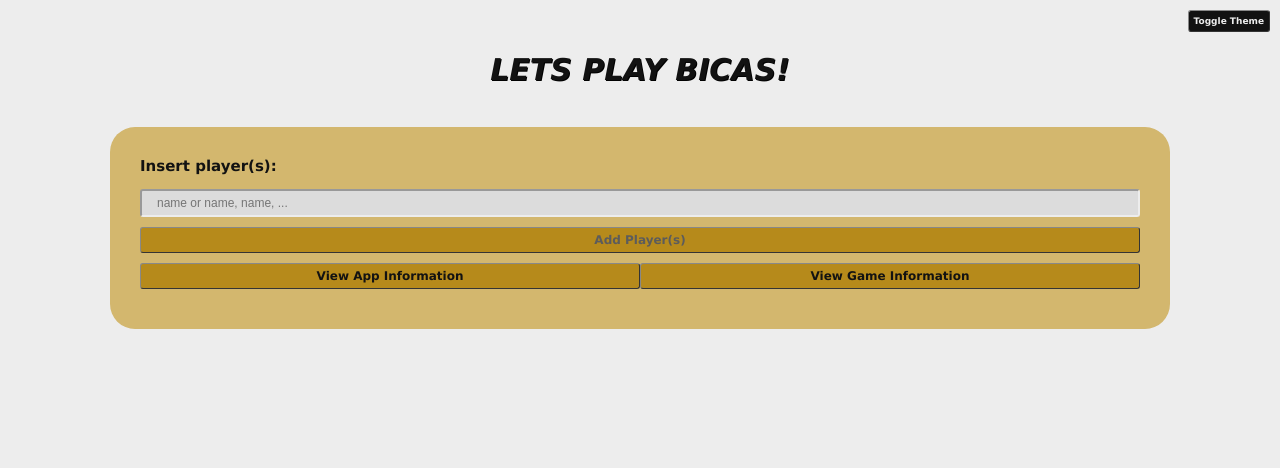
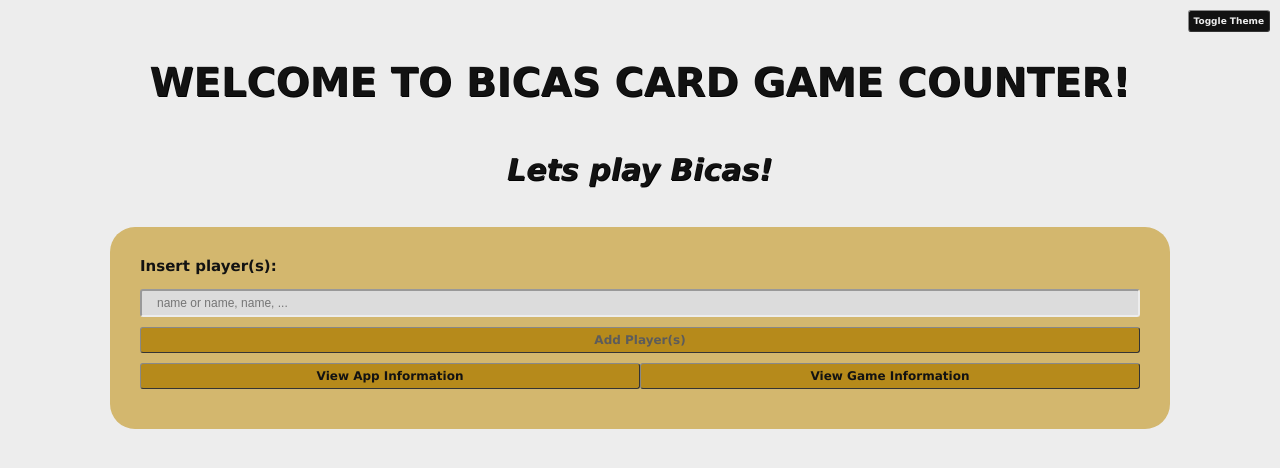
Before and after one commit to bznice/bicas, a website: page index.html in a window 1280 px wide. Drawn offline with nearby package versions, Linux system fonts and the light colour scheme.

Commit message:
changed title

```diff
--- a/frontend-js/src/css/style.css
+++ b/frontend-js/src/css/style.css
@@ -42,3 +42,8 @@ body,
     grid-template-columns: 100%;
     justify-content: center;
 }
+
+#mainTitle {
+    font-size: 40px;
+    font-style: normal;
+}
--- a/index.html
+++ b/index.html
@@ -23,7 +23,8 @@
 
   <button class="btn themebtn" ng-click="toggleTheme()">Toggle Theme</button>
 
-  <h1>LETS PLAY BICAS!</h1>
+  <h1 id="mainTitle">WELCOME TO BICAS CARD GAME COUNTER!</h1>
+  <h1>Lets play Bicas!</h1>
 
   <div class="division">
 
```
